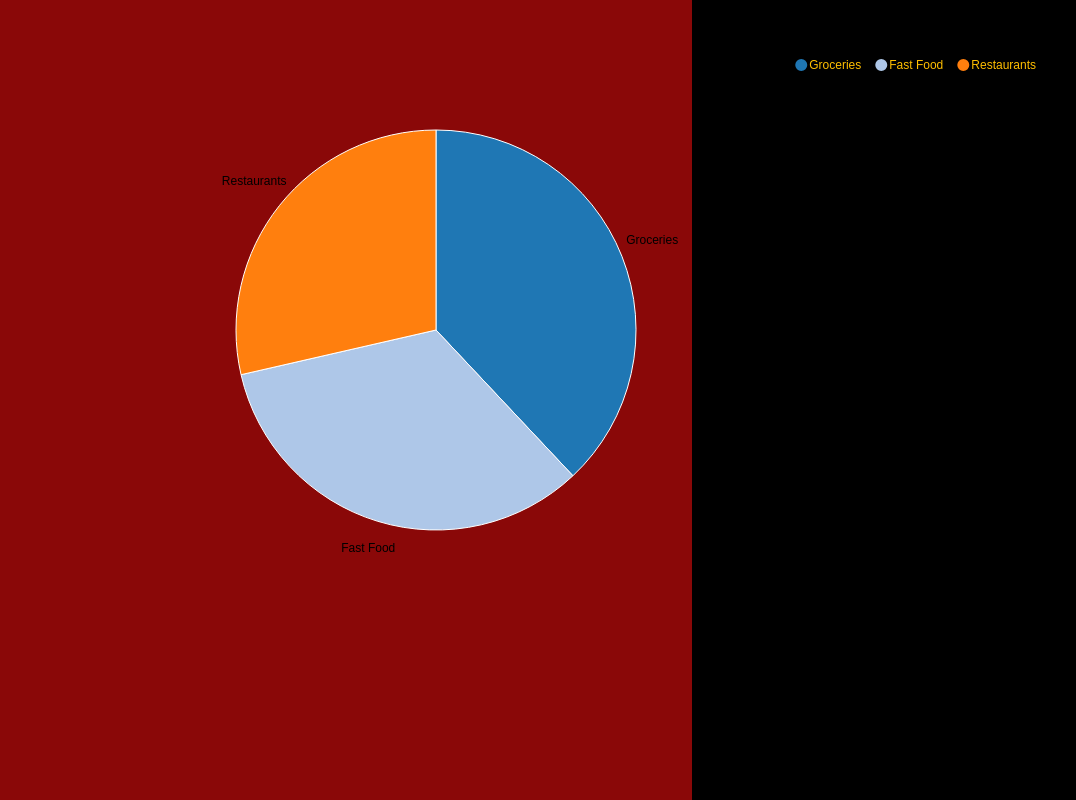
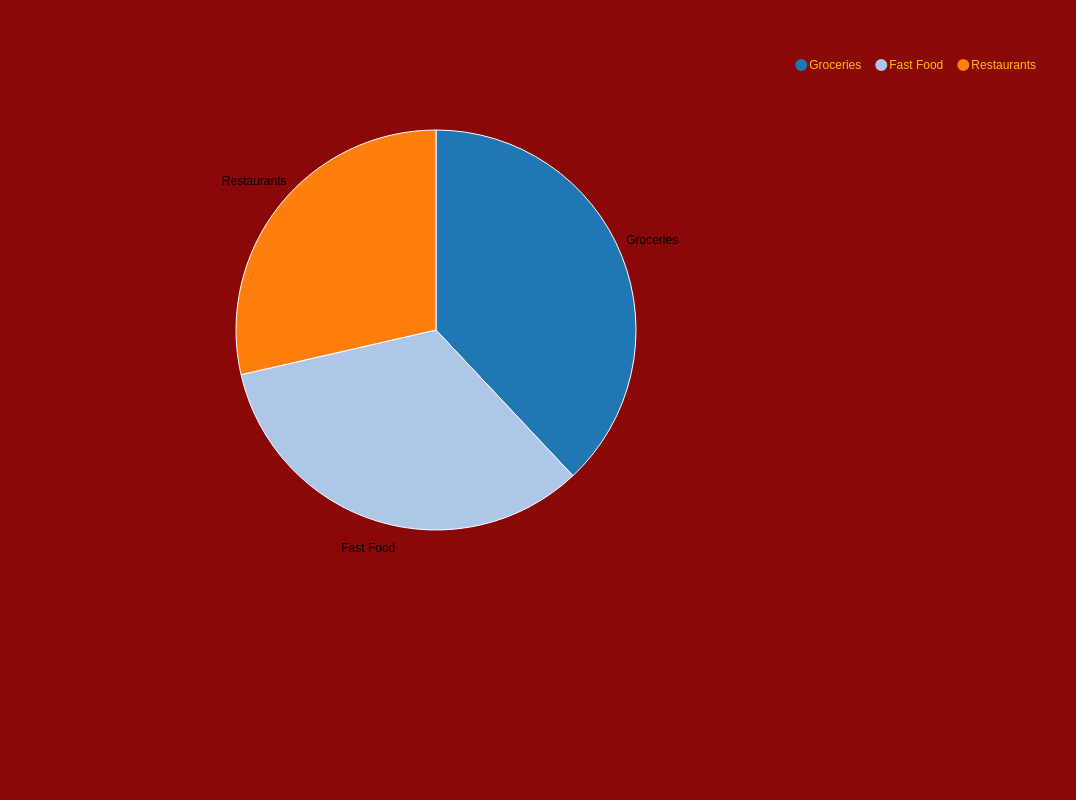
Before and after one commit to CD-UNCC/D3Bank, a website: page food_pie.htm in a window 1280 px wide. Shown: the full height of the page, 204-1280 px from the left. Drawn offline with nearby package versions, Linux system fonts and the light colour scheme.

Commit message:
updated piechart

```diff
--- a/food_pie.htm
+++ b/food_pie.htm
@@ -32,7 +32,7 @@
 
 body{
 
-background: linear-gradient(to right,  #8A0808 0%, #8A0808 70%, black 50%, black 100%);
+background: #8A0808;
 }
 #wellsFargIcon{
   width: 50px;
```
Also changed, not shown: LargestAmount.html (+1 -1 lines), SpendingTrend.html (+1 -1 lines), arts_pie.html (+1 -1 lines), health_pie.htm (+1 -1 lines), utility_pie.htm (+1 -1 lines).
